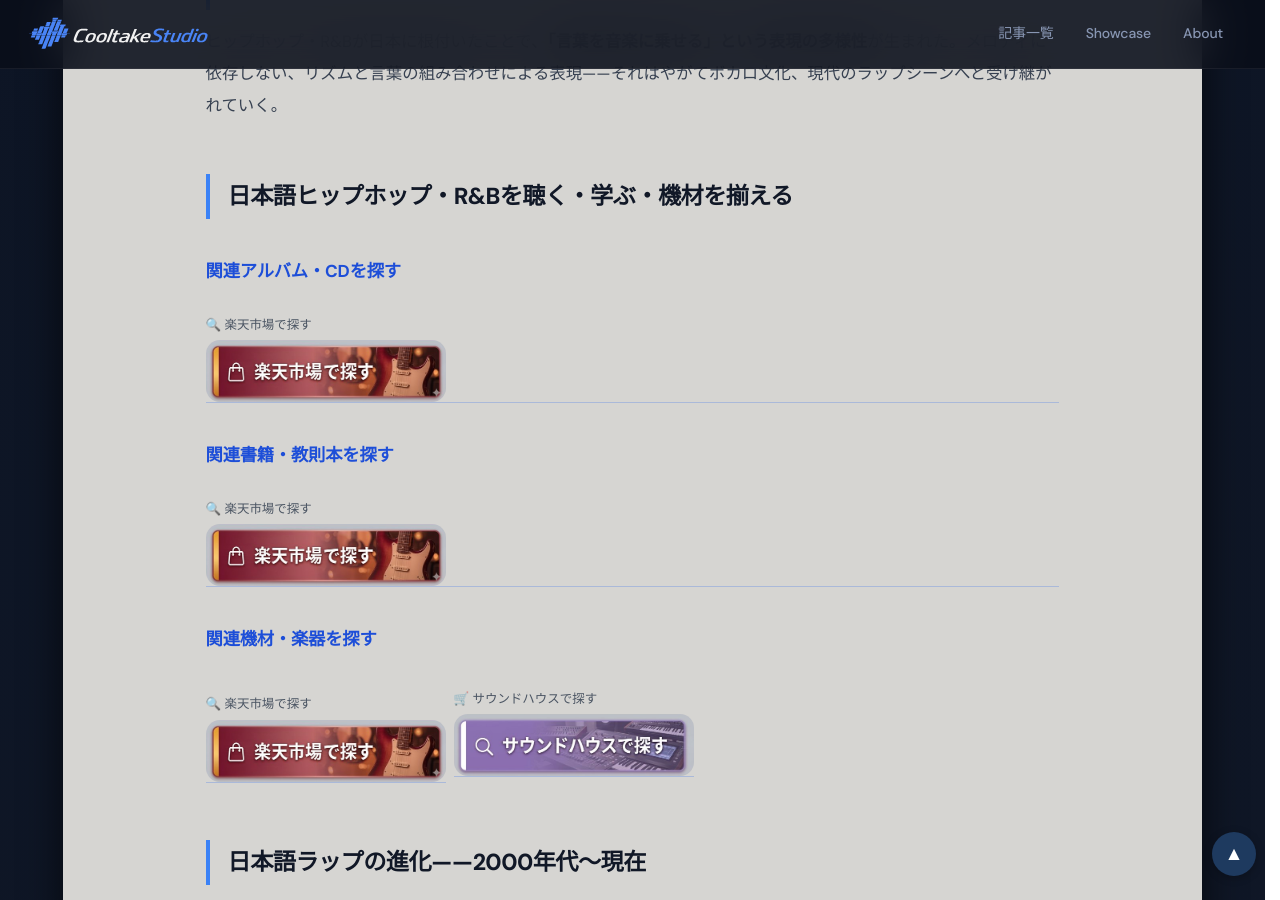
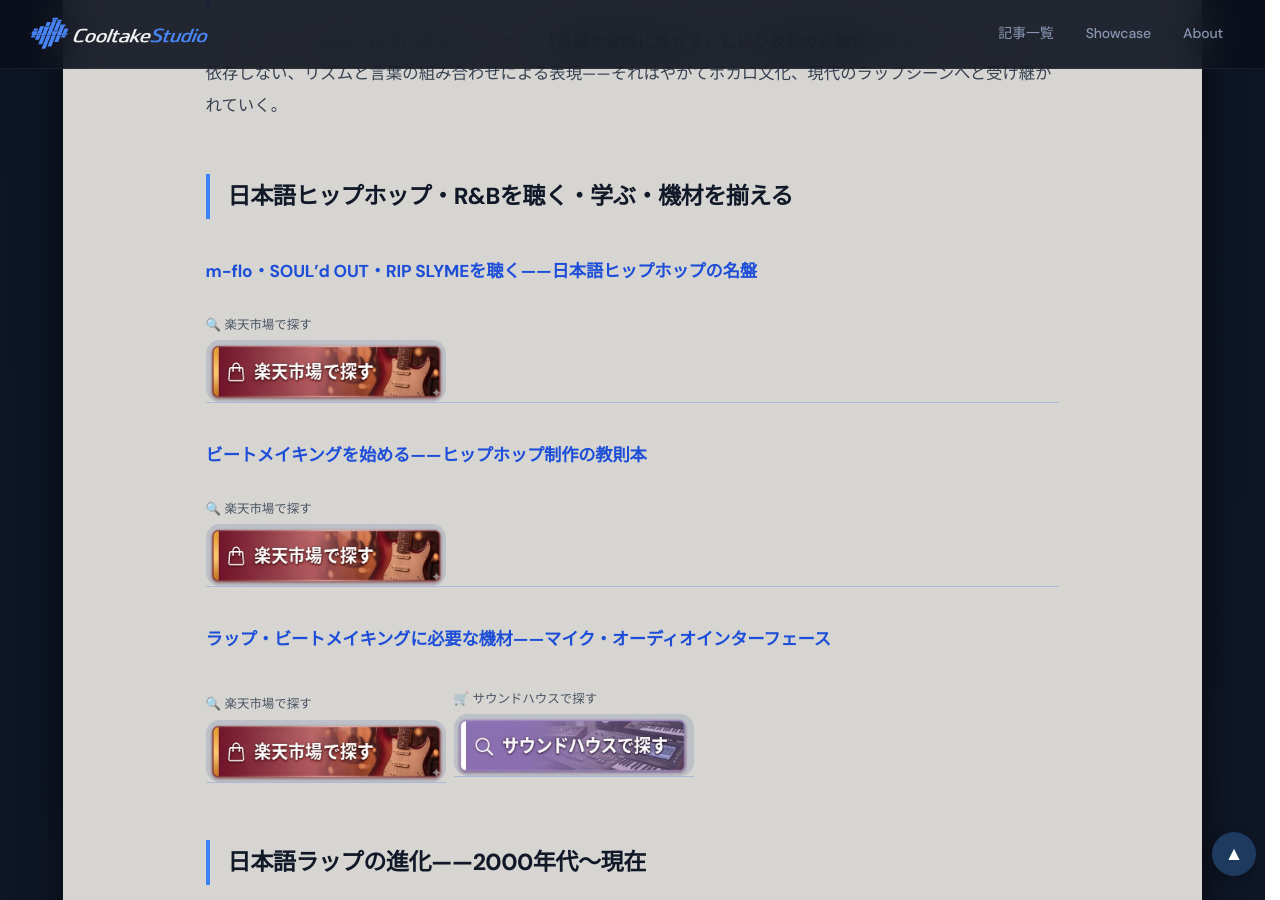
Before and after one commit to cooltake/cooltake-staging, a Jekyll site: the page built from _posts/2026-05-30-japan-music-13-hiphop-rb.md, in a window 1280 px wide and 900 px high, scrolled down 3335 px. Built offline with Jekyll 4.4.1, drawn with Linux system fonts in a browser that asks for light colours; some web fonts are replaced.

Commit message:
fix: CTAセクション見出しを記事の文脈に合わせて修正 (2026-05-30-japan-music-13-hiphop-rb.md)

```diff
--- a/_posts/2026-05-30-japan-music-13-hiphop-rb.md
+++ b/_posts/2026-05-30-japan-music-13-hiphop-rb.md
@@ -157,7 +157,7 @@
 
 
 
-### 関連アルバム・CDを探す
+### m-flo・SOUL'd OUT・RIP SLYMEを聴く——日本語ヒップホップの名盤
 
 
 
@@ -165,7 +165,7 @@
 
 
 
-### 関連書籍・教則本を探す
+### ビートメイキングを始める——ヒップホップ制作の教則本
 
 
 
@@ -173,7 +173,7 @@
 
 
 
-### 関連機材・楽器を探す
+### ラップ・ビートメイキングに必要な機材——マイク・オーディオインターフェース
 
 
 
```
